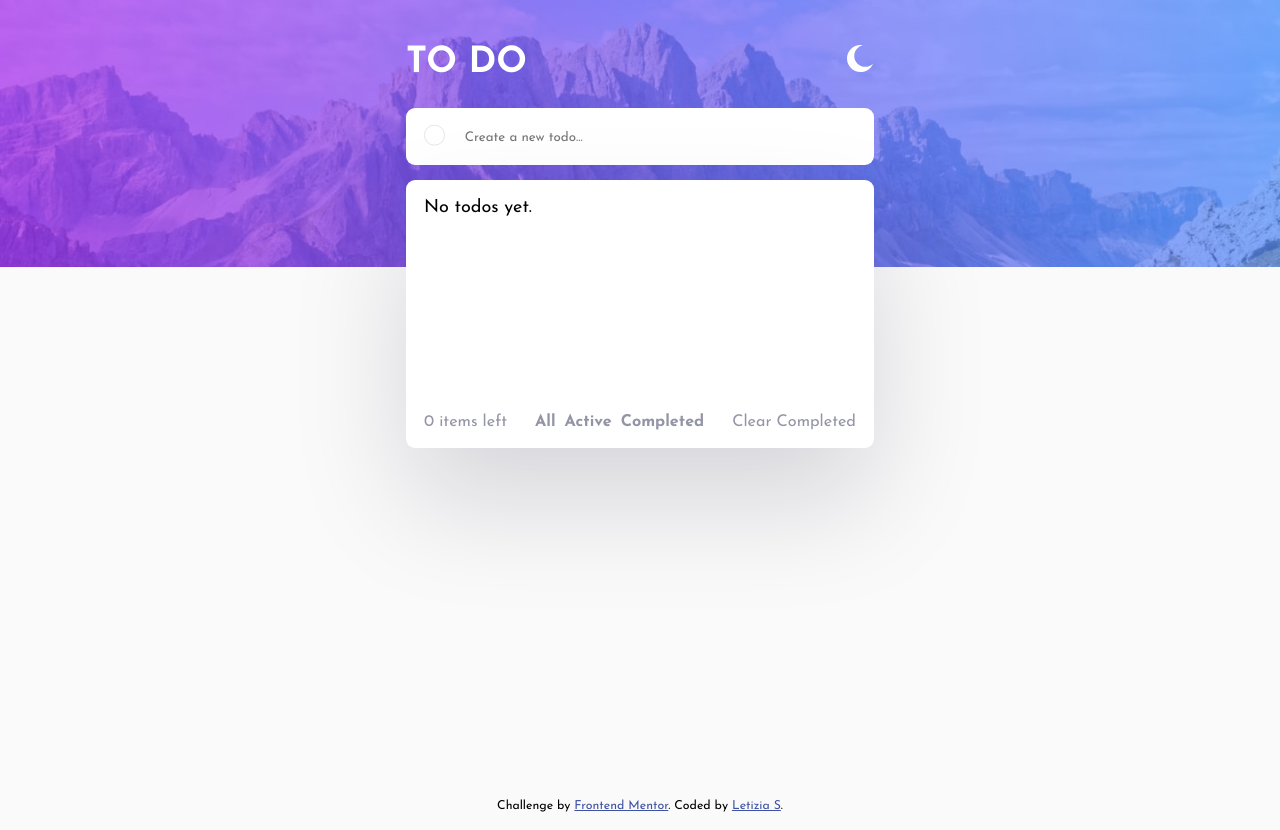
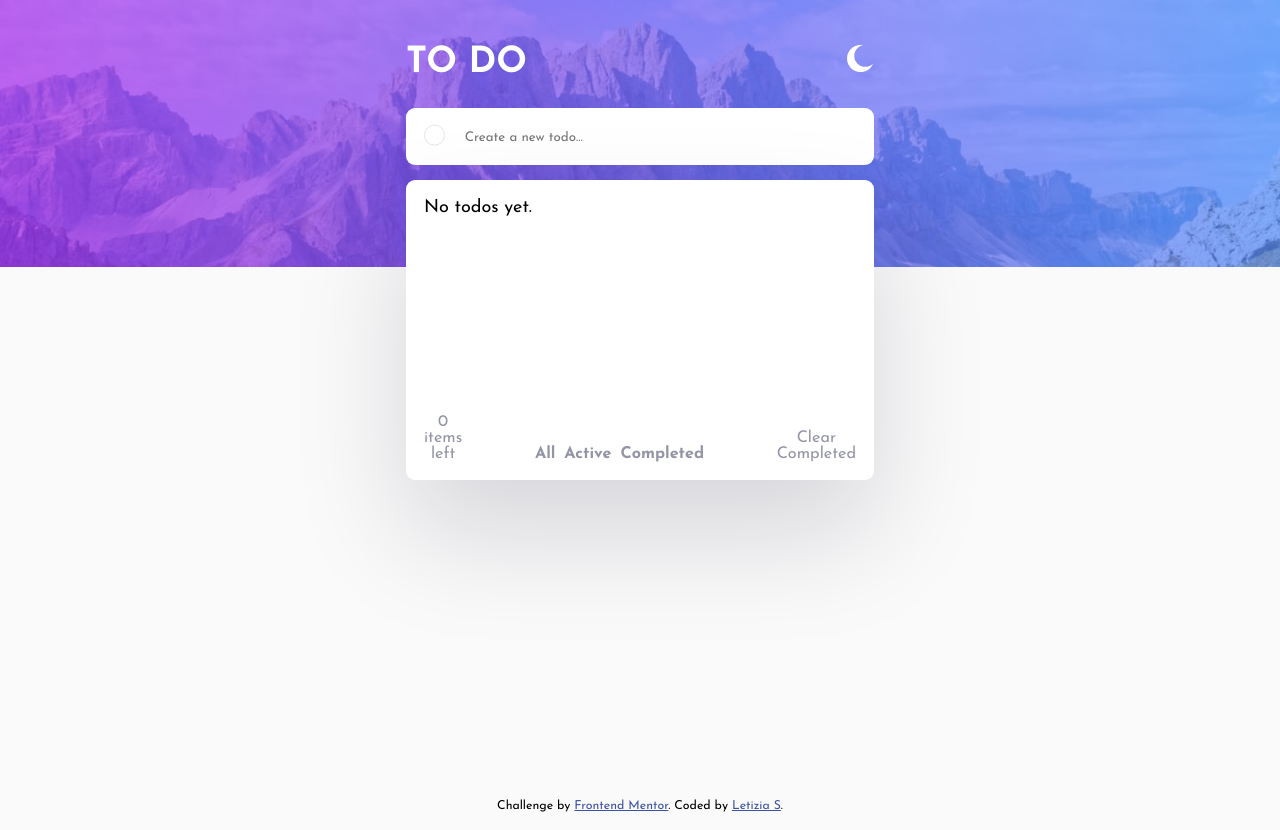
Before and after one commit to letizia-sorrentino/todo-app, a React (Vite) app: page / in a window 1280 px wide. Built offline with nearby package versions, Linux system fonts and the light colour scheme.

Commit message:
minor style changes

```diff
--- a/src/styles/App.css
+++ b/src/styles/App.css
@@ -60,7 +60,11 @@ button {
 /* Media Queries */
 
 /* Tablet */
-@media (min-width:600px) {}
+@media (min-width:600px) {
+  .todoContainer {
+    max-width: 24rem;
+  }
+}
 
 /* Desktop */
 @media (min-width:960px) {}
--- a/src/styles/FilterButtons.css
+++ b/src/styles/FilterButtons.css
@@ -4,7 +4,7 @@
     top: 100%;
     left: 0;
     margin-top: 1rem;
-    width: 90%;
+    width: 80vw;
     border-radius: 0.5rem;
     display: flex;
     align-items: center;
@@ -12,6 +12,7 @@
     gap: 0.5rem;
     font-weight: 700;
     padding: 1rem;
+
 }
 
 .filter:hover {
@@ -39,8 +40,8 @@
         justify-content: center;
         position: initial;
         padding: 0;
-        width: 50%;
         border-radius: inherit;
         margin-top: 0;
+        max-width: 24rem;
     }
 }
--- a/src/styles/TodosList.css
+++ b/src/styles/TodosList.css
@@ -80,6 +80,10 @@ input[type="checkbox" i] {
         max-width: 24rem;
     }
 
+    .todoList {
+        max-width: 24rem;
+    }
+
     .emptyTodos {
         height: 10rem;
     }
```
